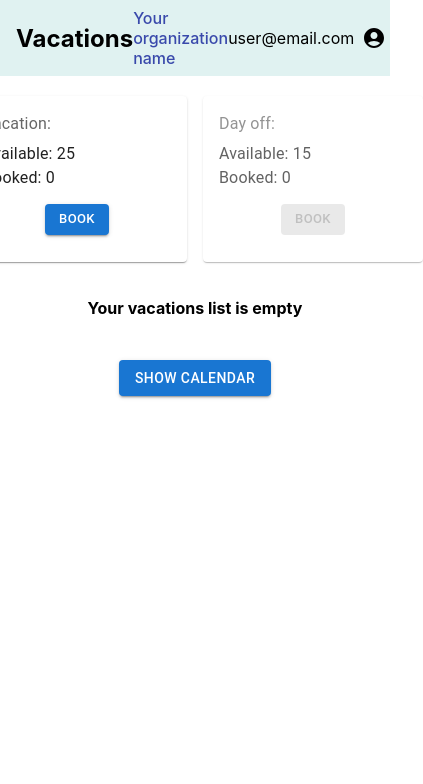
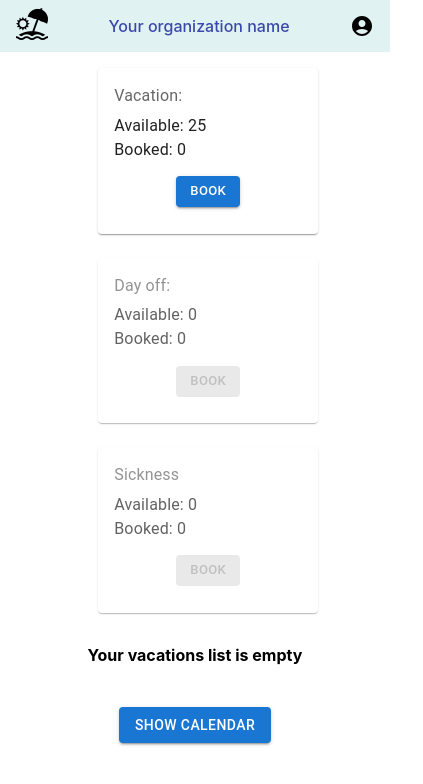
Before and after one commit to we5a/vacation-app, a React (Create React App) app in the folder front-end/: page /#/dashboard in a window 390 px wide. Shown: the top 784 px of the page, 423 px wide, since content can reach past the window. Built offline with nearby package versions, Linux system fonts and the light colour scheme; the HTML template or start-up script is replaced by a standard one.

Commit message:
Adapt header, cards to mobile view

```diff
--- a/front-end/src/components/DatePickerDialog/DatePickerDialog.module.scss
+++ b/front-end/src/components/DatePickerDialog/DatePickerDialog.module.scss
@@ -8,7 +8,7 @@
     margin-bottom: 16px;
   }
 
-  &__datePicker {
+  div.datePicker {
     margin: 8px 0;
   }
 
@@ -16,7 +16,7 @@
     margin-left: 30px;
   }
 
-  &__sendButton {
+  button.sendButton {
     margin: 24px auto;
     align-self: center;
   }
--- a/front-end/src/components/DatePickerDialog/DatePickerDialog.tsx
+++ b/front-end/src/components/DatePickerDialog/DatePickerDialog.tsx
@@ -60,7 +60,7 @@ const DatePickerDialog = ({ open, onClose, title }: any) => {
           disablePast
           value={startDate}
           onChange={(newValue) => setStartDate(newValue)}
-          className={styles.dialog__datePicker}
+          className={styles.datePicker}
         />
 
         <DatePicker
@@ -68,12 +68,12 @@ const DatePickerDialog = ({ open, onClose, title }: any) => {
           disablePast
           value={endDate}
           onChange={(newValue) => setEndDate(newValue)}
-          className={styles.dialog__datePicker}
+          className={styles.datePicker}
         />
       </LocalizationProvider>
       <Button
         variant="contained"
-        className={styles.dialog__sendButton}
+        classes={{root: styles.sendButton}}
         onClick={handleSendRequest}
       >
         Send Request
--- a/front-end/src/components/Header/Header.module.scss
+++ b/front-end/src/components/Header/Header.module.scss
@@ -11,7 +11,14 @@
   align-items: center;
 
   .appLogo {
-    margin: 0;
+    &__text {
+      margin: 0;
+    }
+
+    &__icon {
+      width: 32px;
+      height: 32px;
+    }
   }
 
   .organization {
@@ -34,4 +41,9 @@
   &__email {
     margin-right: 8px;
   }
+
+  &__icon {
+    width: 32px;
+    height: 32px;
+  }
 }
--- a/front-end/src/components/Header/Header.tsx
+++ b/front-end/src/components/Header/Header.tsx
@@ -3,6 +3,8 @@ import { useNavigate } from "react-router-dom";
 import AccountCircleIcon from "@mui/icons-material/AccountCircle";
 import Menu from "@mui/material/Menu";
 import MenuItem from "@mui/material/MenuItem";
+import LogoIcon from "assets/images/logo64.png";
+import { Box } from "@mui/system";
 
 import styles from "./Header.module.scss";
 
@@ -25,16 +27,31 @@ const Header: FC = () => {
 
   const handleOrganization = () => {
     navigate("/organization");
-  }
+  };
 
   return (
     <div className={styles.container}>
       <div className={styles.header}>
-        <h2 className={styles.appLogo}>Vacations</h2>
-        <h4 className={styles.organization} onClick={handleOrganization}>Your organization name</h4>
+        <Box sx={{ display: { xs: "none", sm: "block" } }}>
+          <h2 className={styles.appLogo__text}>Vacations</h2>
+        </Box>
+
+        <Box sx={{ display: { xs: "block", sm: "none" } }}>
+          <img
+            src={LogoIcon}
+            className={styles.appLogo__icon}
+            alt="logo icon"
+          />
+        </Box>
+
+        <h4 className={styles.organization} onClick={handleOrganization}>
+          Your organization name
+        </h4>
         <div className={styles.userBlock} onClick={handleClick}>
+          <Box sx={{ display: { xs: "none", sm: "block" } }}>
           <span className={styles.userBlock__email}>user@email.com</span>
-          <AccountCircleIcon />
+          </Box>
+          <AccountCircleIcon className={styles.userBlock__icon} />
         </div>
         <Menu
           anchorEl={anchorEl}
--- a/front-end/src/components/VacationCards/VacationCards.module.scss
+++ b/front-end/src/components/VacationCards/VacationCards.module.scss
@@ -1,12 +1,3 @@
-.cardBlock {
-  width: 100%;
-  padding: 20px 0;
-  display: flex;
-  justify-content: center;
-  align-items: center;
-  gap: 16px;
-}
-
 .available {
   margin-bottom: 6px;
 }
--- a/front-end/src/components/VacationCards/VacationCards.tsx
+++ b/front-end/src/components/VacationCards/VacationCards.tsx
@@ -5,13 +5,14 @@ import {
   CardActions,
   Typography,
   Button,
+  Grid,
 } from "@mui/material";
 import cn from "classnames";
 
 import styles from "./VacationCards.module.scss";
 
 interface VacationCardsProps {
-  handleVacationRequest: () => void,
+  handleVacationRequest: () => void;
   timesOffData: {
     type: string;
     available: number;
@@ -20,13 +21,22 @@ interface VacationCardsProps {
   }[];
 }
 
-const VacationCards: FC<VacationCardsProps> = ({ timesOffData, handleVacationRequest }) => {
-
+const VacationCards: FC<VacationCardsProps> = ({
+  timesOffData,
+  handleVacationRequest,
+}) => {
   return (
-    <div className={styles.cardBlock}>
+    <Grid
+      container
+      sx={{ m: 2 }}
+      columnSpacing={3}
+      rowGap={3}
+      justifyContent={"center"}
+    >
       {timesOffData.map((item) => {
         const isDisabled = item.disabled || false;
         return (
+          <Grid item xs={7} md={4} lg={3}>
             <Card
               sx={{ minWidth: 220 }}
               key={item.type}
@@ -60,9 +70,10 @@ const VacationCards: FC<VacationCardsProps> = ({ timesOffData, handleVacationReq
                 </CardActions>
               </CardContent>
             </Card>
+          </Grid>
         );
       })}
-    </div>
+    </Grid>
   );
 };
 
--- a/front-end/src/components/VacationItem/VacationItem.tsx
+++ b/front-end/src/components/VacationItem/VacationItem.tsx
@@ -2,12 +2,12 @@ import { type FC } from "react";
 import moment from "moment";
 import { Chip } from "@mui/material";
 import IconButton from "@mui/material/IconButton";
-import EditIcon from "@mui/icons-material/Edit";
 import DeleteIcon from "@mui/icons-material/Delete";
 import { removeVacation } from "store/vacationSlice";
 import { useAppDispatch } from "hooks/hooks";
 import type { Vacation } from "store/types/vacation";
 import styles from "./VacationItem.module.scss";
+import { Box } from "@mui/system";
 
 interface VacationItemProps {
   item: Vacation;
@@ -28,15 +28,12 @@ const VacationItem: FC<VacationItemProps> = ({ item, number }) => {
     return moment(date).format("MMMM Do YYYY");
   };
 
-  const onEdit = () => {
-    console.log("Edit");
-  };
-
   const onDelete = () => {
     dispatch(removeVacation(id));
   };
 
-  return (
+  return (<>
+  <Box sx={{ display: { xs: "none", sm: "block" } }}>
     <div className={styles.vacationItem}>
       <span>{number}.</span>
       <span>{humanizeDate(startDate)}</span>
@@ -44,13 +41,15 @@ const VacationItem: FC<VacationItemProps> = ({ item, number }) => {
       <span>{humanizeDate(endDate)}</span>
       <Chip label={type} size="small" color="info" />
       <Chip label={status} size="small" color={statusColorMap[status] as any} />
-      <IconButton onClick={onEdit}>
-        <EditIcon />
-      </IconButton>
       <IconButton onClick={onDelete}>
         <DeleteIcon />
       </IconButton>
     </div>
+  </Box>
+  <Box sx={{ display: { xs: "block", sm: "none" } }}>
+    mobile view
+  </Box>
+  </>
   );
 };
 
--- a/front-end/src/pages/Dashboard/Dashboard.tsx
+++ b/front-end/src/pages/Dashboard/Dashboard.tsx
@@ -56,10 +56,17 @@ const Dashboard: FC = () => {
       },
       {
         type: "Day off:",
-        available: dayOff - bookedDaysOffs,
+        // available: dayOff - bookedDaysOffs,
+        available: 0,
         booked: bookedDaysOffs,
         disabled: true,
       },
+      {
+        type: "Sickness",
+        available: 0,
+        booked: 0,
+        disabled: true,
+      }
     ];
   }, [vacations, user]);
 
```
Also changed, not shown: front-end/src/assets/images/logo64.png (added). Lines whose indentation alone changed are shown as unchanged.
